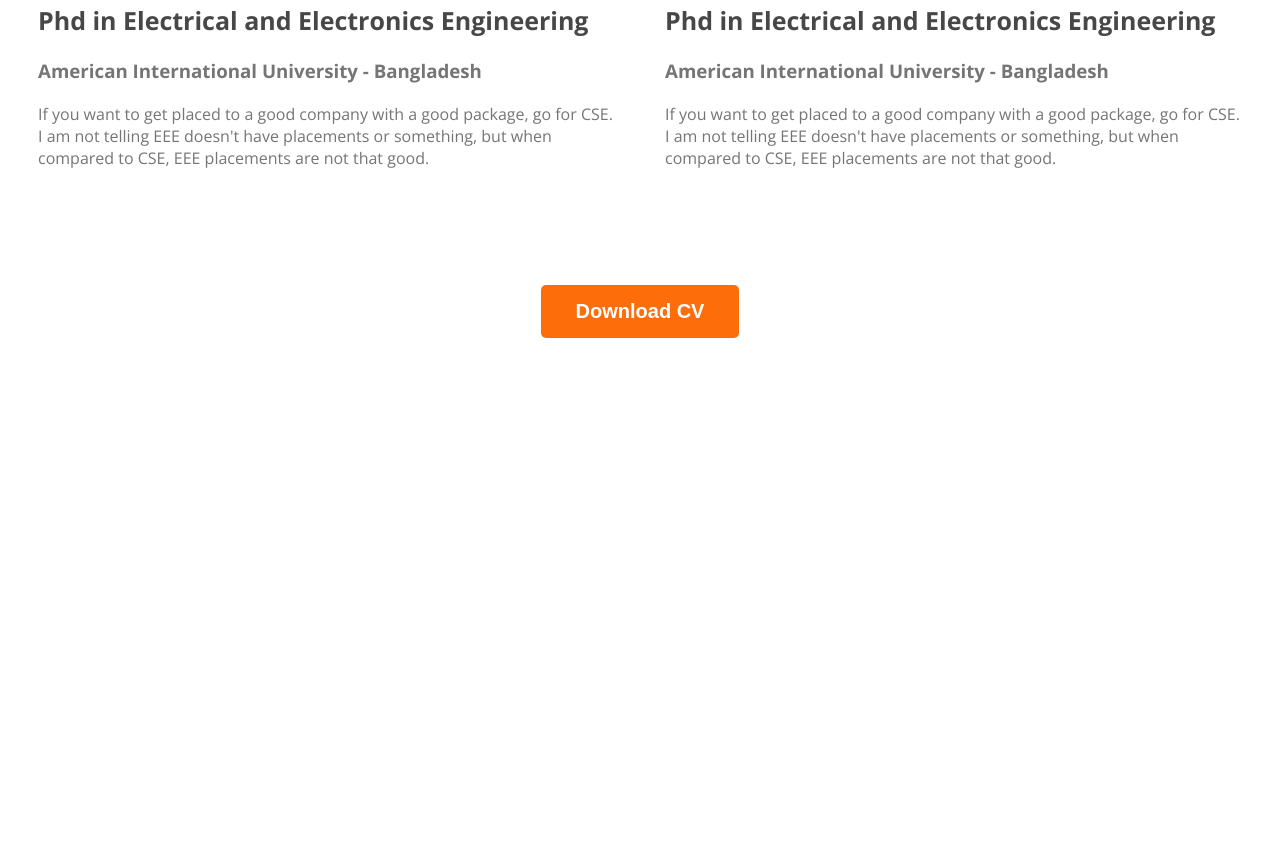
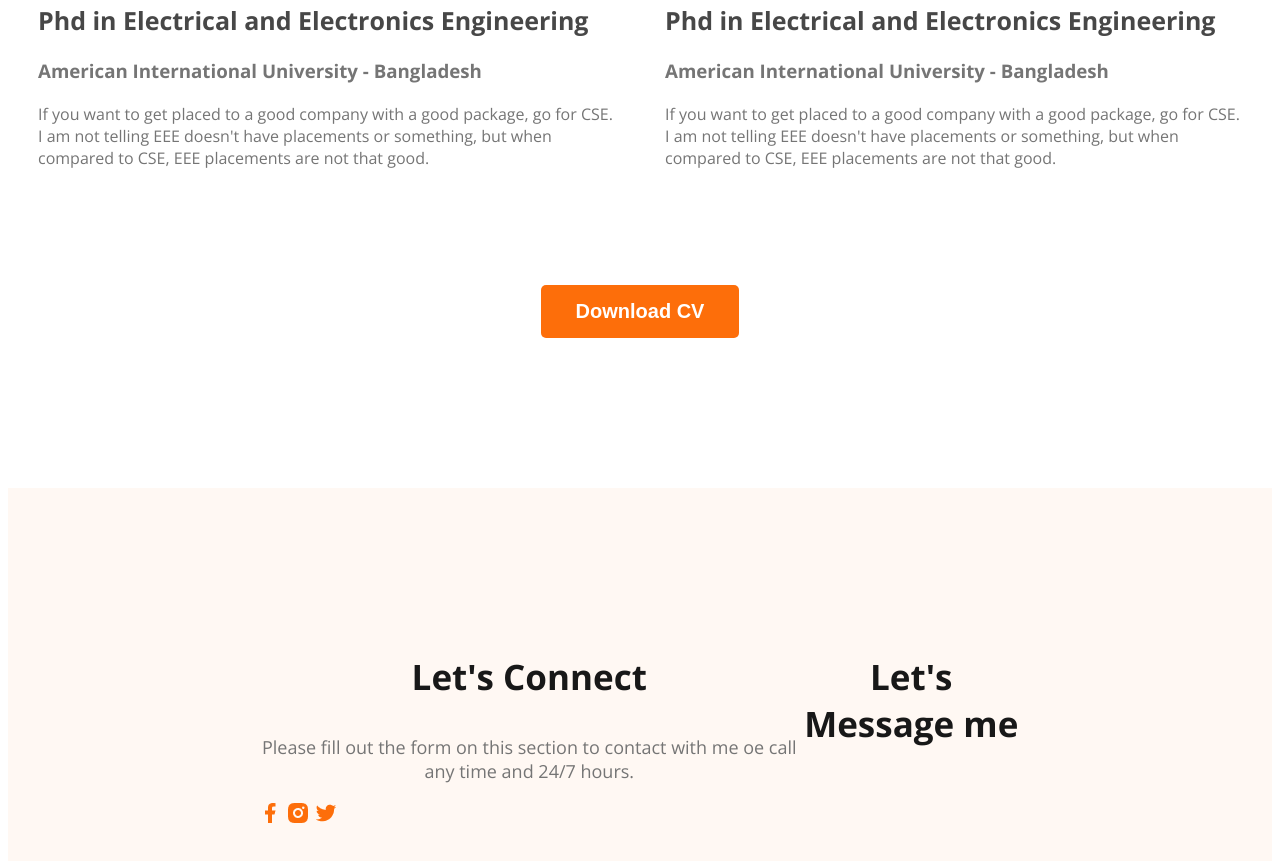
Before and after one commit to FerdosFijer/First-Website, a plain HTML site: page website.html in a window 1280 px wide. Shown: the part 2874-3735 px from the top of the page. Before the commit the page ends 3232 px from the top, so only its background shows below. Drawn offline with nearby package versions, Linux system fonts and the light colour scheme.

Commit message:
add all6

```diff
--- a/style/website.css
+++ b/style/website.css
@@ -163,5 +163,13 @@ main section{
 .download-CV{
     text-align: center;
     margin-top: 100px ;
-    margin-bottom: 20px;
+    margin-bottom: 150px;
 }
+
+/* footer style  */
+
+footer{
+    display: flex;
+    background-color: #fff8f3;
+    padding: 130px 250px;
+}
--- a/website.html
+++ b/website.html
@@ -175,8 +175,21 @@
     </main>
 
     <footer>
+        <div class="footer-colum">
+            <h3 class="section-title">Let's Connect</h3>
+            <p class="section-description"> Please fill out the form on this section to
+            contact with me oe call any time and 24/7 hours.
+            </p>
+            <div>
+                <a href=""><img src="images/icons/facebook.png" alt=""></a>
+                <a href=""><img src="images/icons/insta.png" alt=""></a>
+                <a href=""><img src="images/icons/twitter.png" alt=""></a>
+            </div>
+        </div>
 
-
+        <div class="footer-colum">
+            <h3 class="section-title">Let's Message me</h3>
+        </div>
     </footer>
 
 </body>
```
